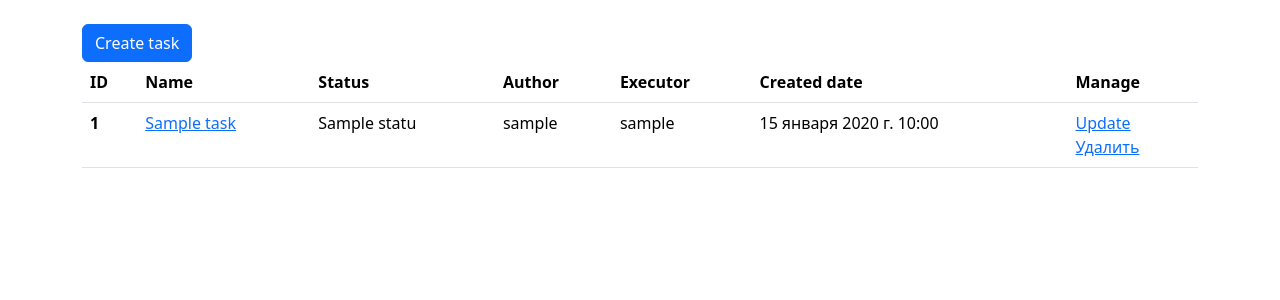
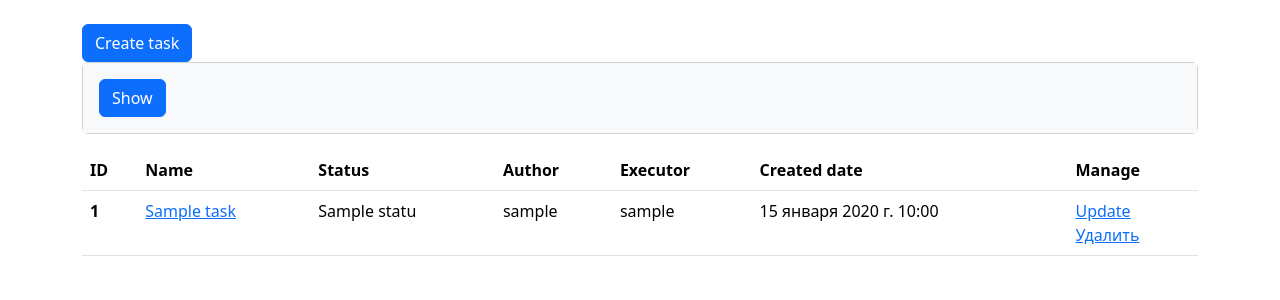
Before and after one commit to Raphael703/python-project-52, a Django app: page /tasks/ in a window 1280 px wide. Shown: the part 56-356 px from the top of the page. Run offline with Django 5.2, Linux system fonts and the light colour scheme; a user stored in the database is signed in; tables that the repository leaves empty hold one stand-in row (values such as "Sample post"); some libraries are stand-ins or nearby versions.

Commit message:
Add filter template to tasks and include it in list.html

```diff
--- /dev/null
+++ b/task_manager/templates/tasks/filter.html
@@ -0,0 +1,14 @@
+{% load i18n %}
+{% load django_bootstrap5 %}
+
+<div class="card mb-3">
+    <div class="card-body bg-light">
+        <form class="form-inline center" method="get">
+            {% bootstrap_field filter.form.status%}
+            {% bootstrap_field filter.form.executor%}
+            {% bootstrap_field filter.form.label%}
+            {% bootstrap_field filter.form.own_tasks%}
+            <input class="btn btn-primary" type="submit" value="{% translate 'Show' %}">
+        </form>
+    </div>
+</div>
--- a/task_manager/templates/tasks/list.html
+++ b/task_manager/templates/tasks/list.html
@@ -3,6 +3,9 @@
 
 {% block content %}
 <a class="btn btn-primary" href="{% url 'task_create' %}">{% translate 'Create task' %}</a>
+
+{% include './filter.html' %}
+
 <table class="table">
     <thead>
     <tr>
```
